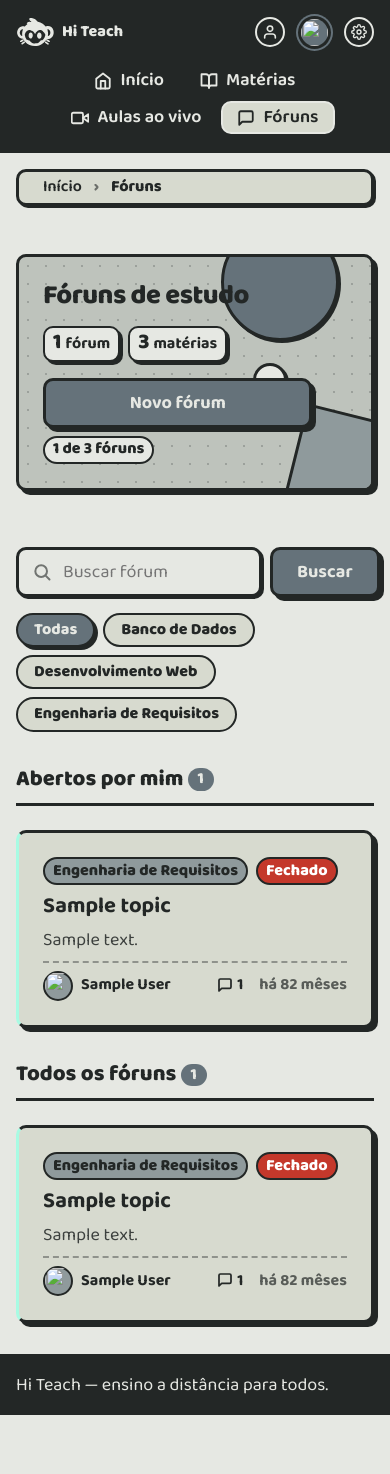
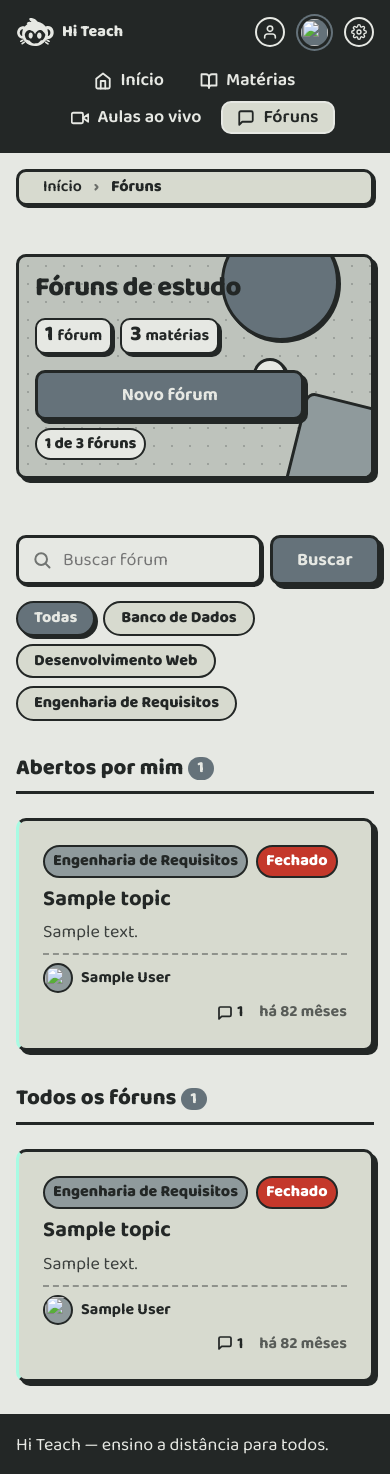
Before and after one commit to Odudz/Projeto_Hi-Teach_Underdog, a PHP site: page /pages/forum.php in a window 390 px wide. Before the commit the page ends 1415 px from the top, so only its background shows below. Run offline with PHP 8.4, Linux system fonts and the light colour scheme; the visitor is signed in with stand-in values (Sample User, id 1); data comes from the database, SQL or seed files in the repository; tables that the repository leaves empty hold one stand-in row (values such as "Sample post").

Commit message:
Cards do forum fix
Increased max-width for chat messages and forum elements, and added responsive styles for smaller screens.

```diff
--- a/css/forum.css
+++ b/css/forum.css
@@ -11,14 +11,14 @@
   align-items: flex-end;
   gap: var(--space-2);
   width: fit-content;
-  max-width: min(100%, 600px);
+  max-width: min(100%, 760px);
 }
 .chat-message.is-own {
   flex-direction: row-reverse;
   align-self: flex-end;
 }
 .chat-message.is-editing {
-  width: min(100%, 600px);
+  width: min(100%, 760px);
 }
 
 .chat-avatar {
@@ -275,26 +275,6 @@
   }
 }
 
-@media (max-width: 640px) {
-  .forum-hero {
-    padding: var(--space-3);
-  }
-  .forum-hero-tools .button {
-    flex: 1 1 100%;
-    text-align: center;
-  }
-  .chat-avatar {
-    width: 40px;
-    height: 40px;
-  }
-  .chat-message {
-    max-width: 100%;
-  }
-  .emoji-panel {
-    grid-template-columns: repeat(7, 1fr);
-  }
-}
-
 .section.forum-hero {
   position: relative;
   isolation: isolate;
@@ -370,6 +350,26 @@
   background: var(--color-background);
 }
 
+@media (max-width: 640px) {
+  .section.forum-hero {
+    padding: var(--space-3);
+  }
+  .forum-hero-tools .button {
+    flex: 1 1 100%;
+    text-align: center;
+  }
+  .chat-avatar {
+    width: 40px;
+    height: 40px;
+  }
+  .chat-message {
+    max-width: 100%;
+  }
+  .emoji-panel {
+    grid-template-columns: repeat(7, 1fr);
+  }
+}
+
 .forum-crumbs {
   display: flex;
   flex-wrap: wrap;
@@ -409,7 +409,8 @@
   align-items: center;
   justify-content: center;
   align-self: center;
-  height: 28px;
+  min-height: 28px;
+  max-width: 100%;
   gap: 6px;
   padding: 4px var(--space-2);
   background: var(--color-background);
@@ -418,12 +419,14 @@
   font-size: var(--font-size-sm);
   font-weight: 800;
   line-height: 1.3;
+  white-space: nowrap;
 }
 .forum-chip-subject {
   background: var(--color-secondary);
 }
 .forum-chip-status::before {
   content: "";
+  flex-shrink: 0;
   width: 9px;
   height: 9px;
   background: var(--color-primary);
@@ -812,14 +815,25 @@
   box-shadow: 3px 3px 0 var(--color-border);
 }
 
-.forum-shelf {
+.page-forum .main-content,
+.page-forum-topic .main-content {
+  max-width: 1400px;
+}
+.section.forum-shelf,
+#forum-list.forum-shelf {
   display: flex;
+  width: 100%;
   flex-direction: column;
   gap: var(--space-4);
 }
+.forum-shelf > .forum-grid,
+.forum-shelf > .forum-pager,
+.forum-shelf > .forum-empty {
+  width: 100%;
+}
 .forum-grid {
   display: grid;
-  grid-template-columns: repeat(auto-fill, minmax(min(100%, 320px), 1fr));
+  grid-template-columns: repeat(auto-fit, minmax(min(100%, 480px), 1fr));
   gap: var(--space-4);
   margin: 0;
   padding: 0;
@@ -833,6 +847,7 @@
   display: flex;
   flex-direction: column;
   gap: var(--space-2);
+  min-width: 0;
   padding: var(--space-4);
   background: var(--color-surface);
   border: var(--border);
@@ -858,6 +873,9 @@
 .forum-tile-top {
   display: flex;
   flex-wrap: wrap;
+  width: auto;
+  max-width: 100%;
+  height: auto;
   gap: var(--space-2);
 }
 .forum-chip-closed {
@@ -871,6 +889,7 @@
   overflow-wrap: anywhere;
   display: -webkit-box;
   -webkit-line-clamp: 2;
+  line-clamp: 2;
   -webkit-box-orient: vertical;
   overflow: hidden;
 }
@@ -895,6 +914,7 @@
   margin: 0;
   display: -webkit-box;
   -webkit-line-clamp: 3;
+  line-clamp: 3;
   -webkit-box-orient: vertical;
   overflow: hidden;
   overflow-wrap: anywhere;
@@ -903,9 +923,10 @@
 }
 .forum-tile-foot {
   display: flex;
+  flex-wrap: wrap;
   align-items: center;
   justify-content: space-between;
-  gap: var(--space-2);
+  gap: var(--space-2) var(--space-3);
   margin-top: auto;
   padding-top: var(--space-2);
   border-top: 2px dashed
@@ -917,18 +938,24 @@
   display: flex;
   align-items: center;
   gap: var(--space-2);
+  flex: 1 1 160px;
   min-width: 0;
 }
 .forum-tile-author span:last-child {
+  display: -webkit-box;
+  -webkit-line-clamp: 2;
+  line-clamp: 2;
+  -webkit-box-orient: vertical;
   overflow: hidden;
-  text-overflow: ellipsis;
-  white-space: nowrap;
+  white-space: normal;
+  overflow-wrap: anywhere;
 }
 .forum-tile-meta {
   display: flex;
   flex-shrink: 0;
   align-items: center;
   gap: var(--space-3);
+  margin-left: auto;
 }
 .forum-tile-count {
   display: inline-flex;
@@ -1015,6 +1042,7 @@
 }
 .forum-preview {
   position: sticky;
+  top: var(--space-4);
   margin-top: 7vh;
   display: flex;
   flex-direction: column;
@@ -1064,6 +1092,7 @@
 .topic-desc.is-clamped {
   display: -webkit-box;
   -webkit-line-clamp: 3;
+  line-clamp: 3;
   -webkit-box-orient: vertical;
   overflow: hidden;
 }
```
